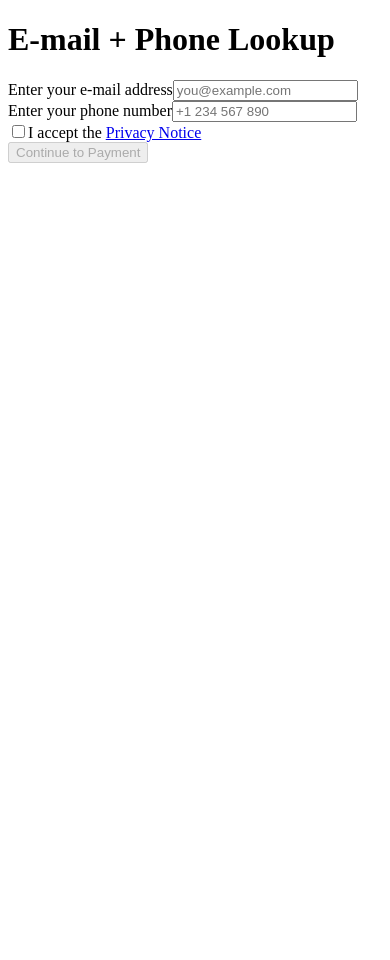
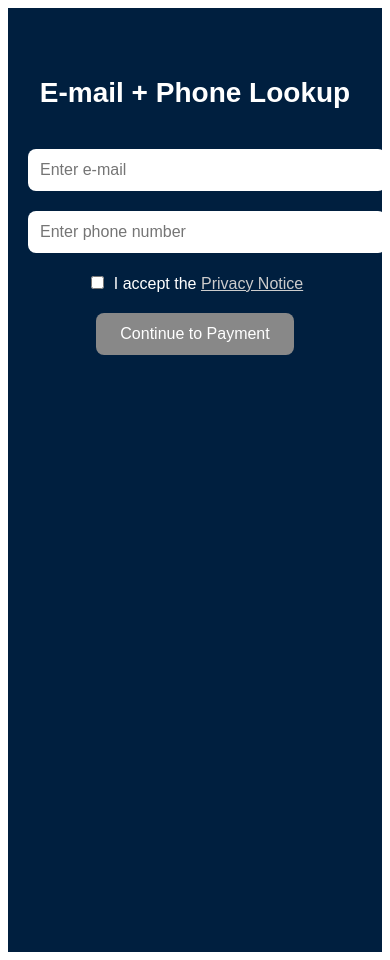
Before and after one commit to Bensero87/leakwhat, a Next.js app: page /email-phone-lookup in a window 390 px wide. Before the commit the page ends 844 px from the top, so only its background shows below. Built offline with nearby package versions, Linux system fonts and the light colour scheme.

Commit message:
Update email-phone-lookup.js

```diff
--- a/pages/email-phone-lookup.js
+++ b/pages/email-phone-lookup.js
@@ -1,91 +1,80 @@
-// pages/email-phone-lookup.js
-
-import React, { useState } from "react";
+import { useState } from "react";
 import { useRouter } from "next/router";
 
 export default function EmailPhoneLookup() {
   const [email, setEmail] = useState("");
   const [phone, setPhone] = useState("");
-  const [isChecked, setIsChecked] = useState(false);
+  const [accepted, setAccepted] = useState(false);
   const router = useRouter();
 
-  const handleSubmit = (e) => {
-    e.preventDefault();
-    if (!isChecked) {
-      alert("Please accept the Privacy Notice to continue.");
-      return;
+  const handleContinue = () => {
+    if (accepted && email && phone) {
+      router.push("/payment");
     }
-    // Geçici yönlendirme - Ödeme entegrasyonu sonrası güncellenecek
-    router.push("/payment");
   };
 
   return (
-    <div className="min-h-screen bg-[#0a0f24] flex items-center justify-center px-4 py-12">
-      <div className="bg-[#2d2f3a] p-8 rounded-2xl shadow-lg w-full max-w-xl">
-        <h1 className="text-white text-2xl font-bold mb-6 text-center">
-          E-mail + Phone Lookup
-        </h1>
-        <form onSubmit={handleSubmit} className="space-y-6">
-          <div>
-            <label htmlFor="email" className="block text-white mb-2">
-              Enter your e-mail address
-            </label>
+    <div style={{ backgroundColor: "#001F3F", minHeight: "100vh", color: "white", padding: "50px 20px", fontFamily: "Arial" }}>
+      <h1 style={{ textAlign: "center", fontSize: "28px", fontWeight: "bold" }}>E-mail + Phone Lookup</h1>
+
+      <div style={{ maxWidth: "400px", margin: "40px auto", textAlign: "center" }}>
         <input
           type="email"
-              id="email"
-              className="w-full px-4 py-2 rounded-md bg-[#1a1c2c] text-white border border-gray-600 focus:outline-none"
-              placeholder="you@example.com"
+          placeholder="Enter e-mail"
           value={email}
-              required
           onChange={(e) => setEmail(e.target.value)}
+          style={{
+            padding: "12px",
+            width: "100%",
+            borderRadius: "8px",
+            border: "none",
+            marginBottom: "20px",
+            fontSize: "16px"
+          }}
         />
-          </div>
-          <div>
-            <label htmlFor="phone" className="block text-white mb-2">
-              Enter your phone number
-            </label>
+
         <input
           type="tel"
-              id="phone"
-              className="w-full px-4 py-2 rounded-md bg-[#1a1c2c] text-white border border-gray-600 focus:outline-none"
-              placeholder="+1 234 567 890"
+          placeholder="Enter phone number"
           value={phone}
-              required
           onChange={(e) => setPhone(e.target.value)}
+          style={{
+            padding: "12px",
+            width: "100%",
+            borderRadius: "8px",
+            border: "none",
+            marginBottom: "20px",
+            fontSize: "16px"
+          }}
         />
-          </div>
 
-          <div className="flex items-start text-white">
+        <div style={{ marginBottom: "20px" }}>
+          <label>
             <input
               type="checkbox"
-              id="consent"
-              className="mr-2 mt-1"
-              checked={isChecked}
-              onChange={() => setIsChecked(!isChecked)}
+              checked={accepted}
+              onChange={() => setAccepted(!accepted)}
+              style={{ marginRight: "10px" }}
             />
-            <label htmlFor="consent" className="text-sm">
-              I accept the{" "}
-              <a
-                href="/privacy-notice"
-                target="_blank"
-                rel="noopener noreferrer"
-                className="underline text-blue-400"
-              >
-                Privacy Notice
-              </a>
+            I accept the <a href="/privacy-notice" style={{ color: "#ccc", textDecoration: "underline" }}>Privacy Notice</a>
           </label>
         </div>
 
         <button
-            type="submit"
-            className={`w-full py-3 text-white font-semibold rounded-md ${
-              isChecked ? "bg-blue-600 hover:bg-blue-700" : "bg-gray-500 cursor-not-allowed"
-            }`}
-            disabled={!isChecked}
+          onClick={handleContinue}
+          disabled={!accepted || !email || !phone}
+          style={{
+            backgroundColor: "#888",
+            color: "white",
+            padding: "12px 24px",
+            border: "none",
+            borderRadius: "8px",
+            fontSize: "16px",
+            cursor: accepted && email && phone ? "pointer" : "not-allowed"
+          }}
         >
           Continue to Payment
         </button>
-        </form>
       </div>
     </div>
   );
```
Lines whose indentation alone changed are shown as unchanged.
